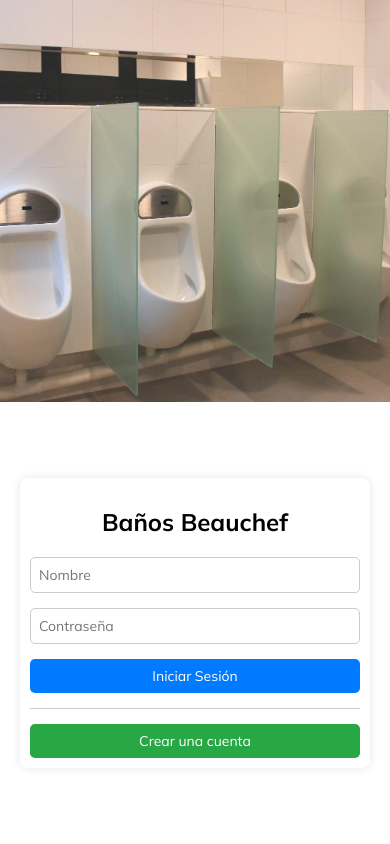
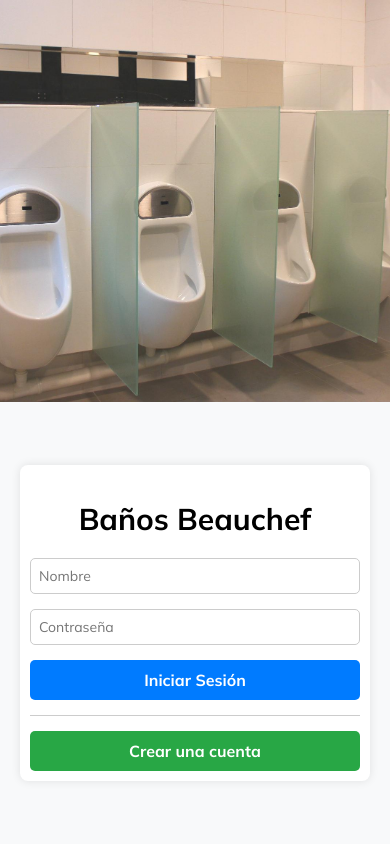
Before and after one commit to DCC-CC4401/2024-1-CC4401-2-grupo-6, a Django app: template todoapp/templates/todoapp/login.html in a window 390 px wide. Run offline with Django 3.2, Linux system fonts and the light colour scheme; the template is opened without the code that fills it, so the values that code supplies are empty.

Commit message:
login changes from old branch: style + new feature "forgotten password"

```diff
--- a/todoapp/static/css/style.css
+++ b/todoapp/static/css/style.css
@@ -1,22 +1,25 @@
 /* styles.css */
 
-/* Definición de la fuente personalizada */
-@font-face {
-    font-family: 'Nexa-Heavy';
-    src: url('static/fonts/Nexa-Heavy.ttf') format('truetype');
+/* Variables */
+:root {
+    --font-main: 'Mulish', sans-serif;
+    --color-primary: #007bff;
+    --color-primary-dark: #0056b3;
+    --color-success: #28a745;
+    --color-success-dark: #218838;
+    --color-border: #ccc;
+    --color-bg: #ffffff;
+    --color-shadow: rgba(0, 0, 0, 0.1);
+    --color-bg-light-gray: #f8f9fa; /* Gris casi blanco */
 }
 
-@font-face {
-    font-family: 'Nexa-ExtraLight';
-    src: url('static/fonts/Nexa-ExtraLight.ttf') format('truetype');
-}
-
-/* Estilos para el diseño */
+/* General */
 body {
-    font-family: "Mulish", sans-serif; /* Usa 'Nexa-ExtraLight' como fuente principal y luego sans-serif como fuente de respaldo */
+    font-family: var(--font-main);
     margin: 0;
     padding: 0;
 }
+
 .container {
     display: flex;
     height: 100vh;
@@ -28,101 +31,147 @@ body {
     overflow: hidden;
     position: relative;
 }
+
 .slider img {
     width: 100%;
     height: 100%;
     object-fit: cover;
 }
+
+/* Form */
 .login-form {
     flex: 1;
     display: flex;
     justify-content: center;
     align-items: center;
     padding: 20px;
+    background-color: var(--color-bg-light-gray); /* Color de fondo gris casi blanco */
 }
 
 .form-container {
     max-width: 300px;
     width: 100%;
-    background-color: #ffffff;
+    background-color: var(--color-bg);
     border-radius: 8px;
     padding: 20px;
-    box-shadow: 0px 0px 10px rgba(0, 0, 0, 0.1);
+    box-shadow: 0px 0px 10px var(--color-shadow);
 }
+
 .form-container h2 {
-    font-family: "Mulish", sans-serif;
+    font-family: var(--font-main);
     text-align: center;
     margin-bottom: 20px;
+    font-size: 30px;
+    font-weight: 700; /* Poner en negrita */
 }
+
 .form-container input {
-    width: 100%; /* Establecer ancho al 100% */
+    width: 100%;
     margin-bottom: 15px;
     padding: 10px;
-    border: 1px solid #ccc;
+    border: 1px solid var(--color-border);
     border-radius: 5px;
-    box-sizing: border-box; /* Incluir el padding en el ancho total */
+    box-sizing: border-box;
 }
-.form-container button, .register-button a {
+
+/* Common button styles */
+.btn-common {
+    display: block;
     width: 100%;
     padding: 10px;
     color: #fff;
     border: none;
     border-radius: 5px;
     cursor: pointer;
-    font-family: "Mulish", sans-serif; /* Cambiar la fuente a Nexa-Heavy */
-    font-size: 16px; /* Tamaño de fuente */
+    font-family: var(--font-main);
+    font-size: 18px;
+    text-align: center;
+    text-decoration: none; /* Remove underline from links */
+    box-sizing: border-box;
+    font-weight: 700; /* Poner en negrita */
 }
-.form-container button {
-    background-color: #007bff; /* Azul */
+
+.btn-primary {
+    background-color: var(--color-primary);
 }
-.form-container button:hover {
-    background-color: #0056b3; /* Azul oscuro */ /* Cambio de color al pasar el mouse */
+
+.btn-primary:hover {
+    background-color: var(--color-primary-dark);
 }
-.register-button a {
-    background-color: #28a745; /* Verde */
-    text-align: center;
-    text-decoration: none;
-    display: block; /* Hacer que el enlace se comporte como un botón */
+
+.btn-success {
+    background-color: var(--color-success);
 }
-.register-button a:hover {
-    background-color: #218838; /* Verde oscuro */
+
+.btn-success:hover {
+    background-color: var(--color-success-dark);
 }
+
 .form-container hr {
     margin: 15px 0;
     border: 0;
-    border-top: 1px solid #ccc;
+    border-top: 1px solid var(--color-border);
 }
 
 .form-control {
-    font-family: 'Mulish', sans-serif;
+    font-family: var(--font-main);
 }
 
 .register-button {
     text-align: center;
     margin-top: 10px;
+    font-family: var(--font-main);
+}
+
+.forgot-password {
+    text-align: center;
+    margin-top: 10px;
+    font-size: 16px; /* Ajusta el tamaño según lo necesites */
+}
+
+.forgot-password a {
+    font-family: var(--font-main);
+    color: var(--color-primary);
+    text-decoration: none;
+}
+
+.forgot-password a:hover {
+    text-decoration: underline;
     font-family: "Mulish", sans-serif;
     display: flex;
 }
 
-/* Media queries para pantallas pequeñas */
+/* Media queries */
 @media (max-width: 768px) {
     .container {
         flex-direction: column;
     }
+
     .slider {
-        height: 25vh; /* Ocupa el primer cuarto de la pantalla */
+        height: 25vh;
     }
+
     .login-form {
-        height: 75vh; /* Ocupa los 3/4 restantes de la pantalla */
-        justify-content: flex-start; /* Alinear contenido al inicio */
-        padding-top: 20px; /* Añadir algo de padding superior */
+        height: 75vh;
+        justify-content: flex-start;
+        padding-top: 20px;
     }
+
     .form-container {
         max-width: 100%;
         padding: 10px;
     }
-    .form-container input, .form-container button, .register-button a {
-        font-size: 14px; /* Ajustar el tamaño de fuente para pantallas pequeñas */
+
+    .form-container input {
+        font-size: 14px;
         padding: 8px;
     }
+
+    .btn-common {
+        font-size: 16px; /* Ajustar el tamaño de la fuente para pantallas pequeñas */
+    }
+
+    .forgot-password {
+        font-size: 14px; /* Ajusta el tamaño según lo necesites */
+    }
 }
--- a/todoapp/templates/todoapp/login.html
+++ b/todoapp/templates/todoapp/login.html
@@ -7,6 +7,7 @@
     <link rel="preconnect" href="https://fonts.googleapis.com">
     <link rel="preconnect" href="https://fonts.gstatic.com" crossorigin>
     <link href="https://fonts.googleapis.com/css2?family=Mulish:ital,wght@0,200..1000;1,200..1000&display=swap" rel="stylesheet">
+    <link rel="stylesheet" type="text/css" href="{% static 'css/style.css' %}">
 
     <!-- Estilos locales: -->
     <!-- <link rel="stylesheet" type="text/css" href="static/css/style.css"> -->
@@ -18,7 +19,6 @@
 <body>
     <div class="container">
         <div class="slider">
-            <!-- Aquí van las imágenes del slider -->
             <img class="slide" src="{% static 'images-login/imagen1.jpg' %}" alt="Imagen 1">
             <img class="slide" src="{% static 'images-login/imagen2.jpg' %}" alt="Imagen 2">
             <img class="slide" src="{% static 'images-login/imagen3.jpg' %}" alt="Imagen 3">
@@ -26,21 +26,23 @@
         <div class="login-form">
             <div class="form-container">
                 <h2>Baños Beauchef</h2>
-                <form method="post" >
+                <form method="post">
                     {% csrf_token %}
                     <div class="form-group">
-                    <!-- <label for="nombre_usuario">Nombre</label> -->
                         <input type="text" class="form-control" id=nombre_usuario name="username" placeholder="Nombre" required>
                     </div>
                     <div class="form-group">
-                    <!-- <label for="contraseña">Contraseña</label> -->
                         <input type="password" class="form-control" id="contraseña" name="contraseña" placeholder="Contraseña" required>
                     </div>
-                <button type="submit">Iniciar Sesión</button>
+                    <button type="submit" class="btn-common btn-primary">Iniciar Sesión</button>
                 </form>
+                <!-- <div class="forgot-password"> -->
+                <!--    <a href="{% url 'register_user' %}">¿Olvidaste tu contraseña?</a> -->
+                <!-- </div> -->
                 <hr>
                 <div class="register-button">
-                <a href="{% url 'register_user' %}" class="button">Crear una cuenta</a>
+                    <a href="{% url 'register_user' %}" class="btn-common btn-success">Crear una cuenta</a>
+                </div>
             </div>
         </div>
     </div>
@@ -66,16 +68,10 @@
             showSlide();
         }
 
-        function prevSlide() {
-            index--;
-            if (index < 0) {
-                index = slideCount - 1;
-            }
+        setInterval(nextSlide, 3000); // Cambia de diapositiva cada 3 segundos
+
+        // Inicializa el slider mostrando la primera diapositiva
         showSlide();
-        }
-
-        setInterval(nextSlide, 3000); // Cambia de diapositiva cada 3 segundos
     </script>
-
 </body>
 </html>
```
Also changed, not shown: todoapp/static/css/style copy 2.css (+52 -5 lines), todoapp/views.py (+27 -0 lines), db.sqlite3. Lines whose indentation alone changed are shown as unchanged.
